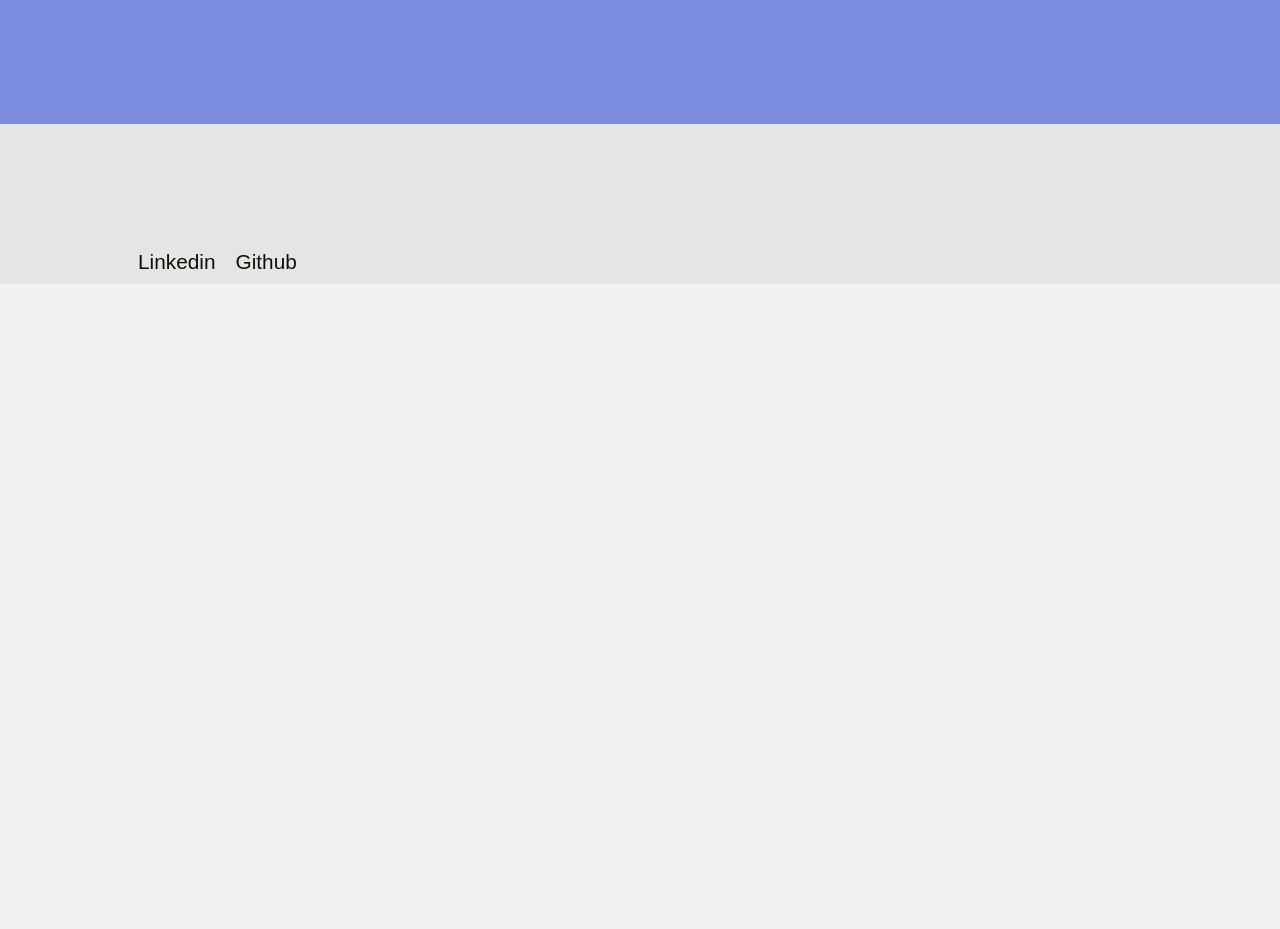
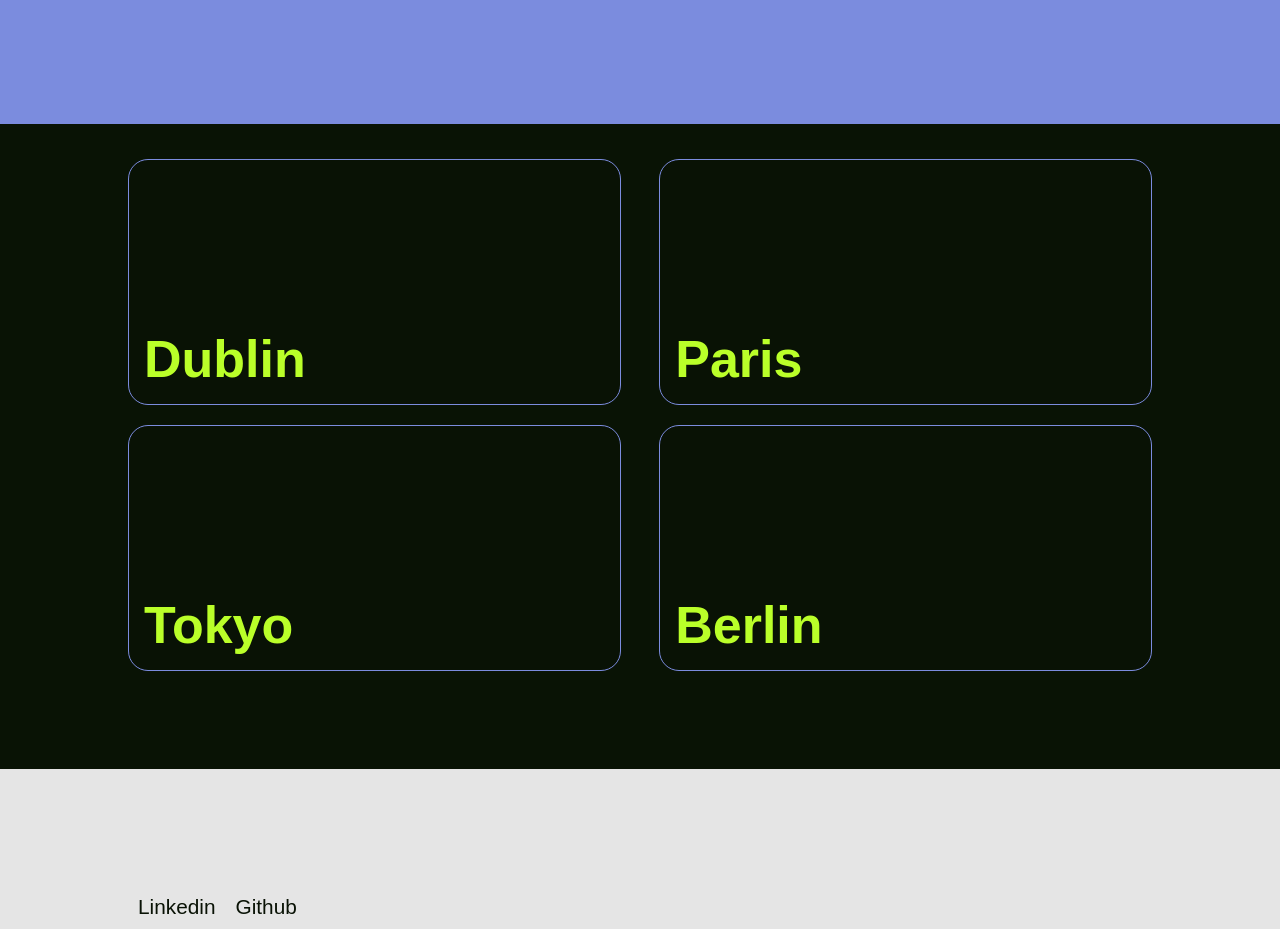
Before and after one commit to Matt-478/Rapid_Pack_Revised, a React (Create React App) app in the folder redone-rapid-pack/: page / in a window 1280 px wide. Shown: the part 290-1219 px from the top of the page. Before the commit the page ends 800 px from the top, so only its background shows below. Built offline with nearby package versions, Linux system fonts and the light colour scheme.

Commit message:
Added more styling and functionality

```diff
--- a/redone-rapid-pack/src/App.js
+++ b/redone-rapid-pack/src/App.js
@@ -15,6 +15,8 @@ function App() {
         <a href="https://www.linkedin.com/in/matiss-komlevs-20343020b/" target="_blank"><p>Linkedin</p></a>
         <a href="https://github.com/Matt-478" target="_blank"><p>Github</p></a>
       </footer>
+
+
     </div>
   )
 }
--- a/redone-rapid-pack/src/components/Homepage.jsx
+++ b/redone-rapid-pack/src/components/Homepage.jsx
@@ -3,19 +3,54 @@ import { useState, useEffect } from 'react';
 
 function Homepage() {
   const[query, setQuery] = useState("")
+  const[realState, setRealState] = useState("")
+  const[cityInfo, setCityInfo] = useState([])
 
+  useEffect(()=>{
+    if(query.length >= 4) {
+      setRealState(query)
+    }
+  },[query])
 
   const handleChange = (e) => {
     setQuery(e.target.value)
+    // console.log(e.target.value)
   }
 
   const handleSubmit = (e) => {
     e.preventDefault()
-    // setRealState(query)
+    // console.log(e.target.value)
+    setRealState(query)
+    console.log(realState)
+  }
+
+  const handleTravelCity = (city) => {
+    setRealState(city)
+  }
+
+  function toTitleCase (str) {
+    let text = str
+    text = text.toLowerCase()
+      .split(' ')
+      .map((s) => s.charAt(0).toUpperCase() + s.substring(1))
+      .join(' ');
+    return text
+  }
+
+  async function fetchWikipediaCitySummary(query) {
+    const response = await fetch("https://en.wikipedia.org/api/rest_v1/page/summary/" + query + "?redirect=false")
+    const data = await response.json()
+    setCityInfo(data)
+    console.log(cityInfo)
+
+    // checking if the city typed is the same as in the query
+    // console.log(query)
   }
 
 
   return (
+    <>
+ <div className="App">
       <div className="header-bg">
         <div className="head-line">
           <h2>"Fuck it, let's go somewhere"</h2>
@@ -36,6 +71,38 @@ function Homepage() {
             </div>
           </div>
       </div>
+
+
+      <div className="header-bg-dark">
+       <div className="p-page">
+
+
+      <div className="travel-options-box-container" style={{display: realState.length >4 ? "none" : ""}}>
+          <div className="travel-options-box relative" onClick={() => handleTravelCity("Dublin")}><h2>Dublin</h2></div>
+          <div className="travel-options-box relative" onClick={() => handleTravelCity("Paris")}><h2>Paris</h2></div>
+          <div className="travel-options-box relative" onClick={() => handleTravelCity("Tokyo")}><h2>Tokyo</h2></div>
+          <div className="travel-options-box relative" onClick={() => handleTravelCity("Berlin")}><h2>Berlin</h2></div>
+      </div>
+
+      <div className="left-area-top">
+        <h3>{query && toTitleCase(query) || realState && toTitleCase(realState)}</h3>
+          <div className="d-flex-space">
+          <div className="left-side">
+            <p>
+              {cityInfo.extract}
+            </p>
+          </div>
+          <div className="right-side">
+          </div>
+          </div>
+      </div>
+      </div>
+    </div>
+    </div> {/* padding div */}
+
+
+
+  </>
   )
 }
 
```
